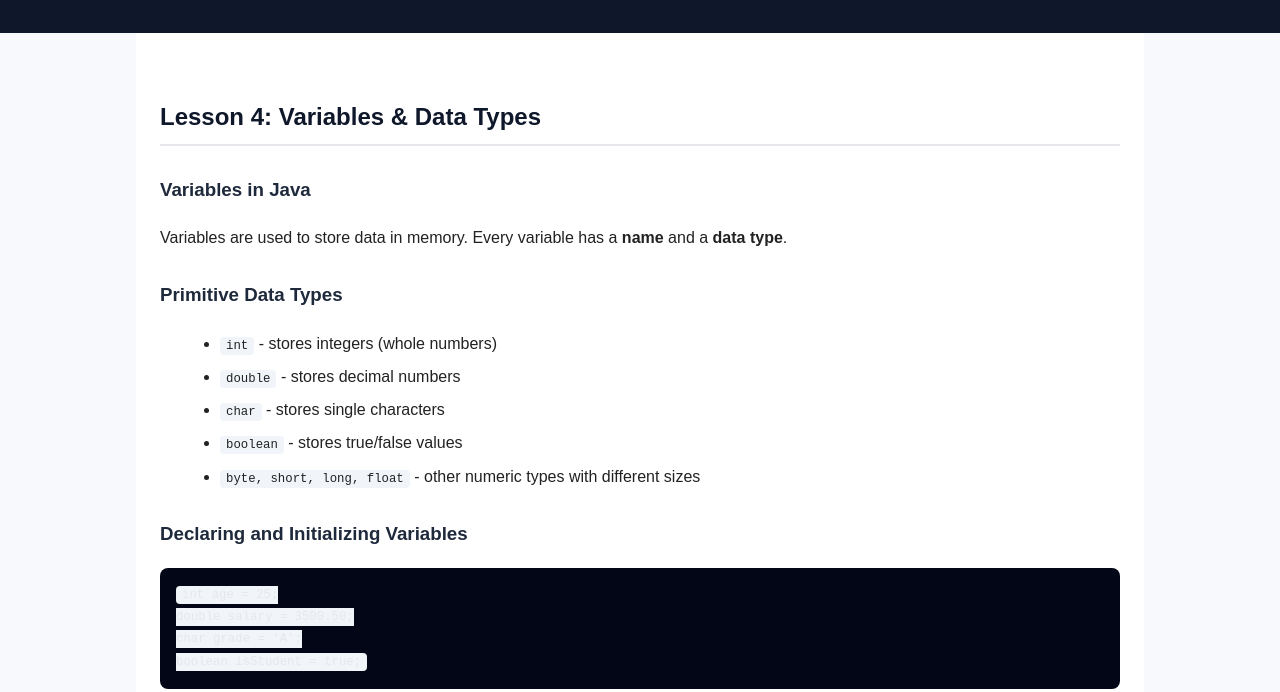
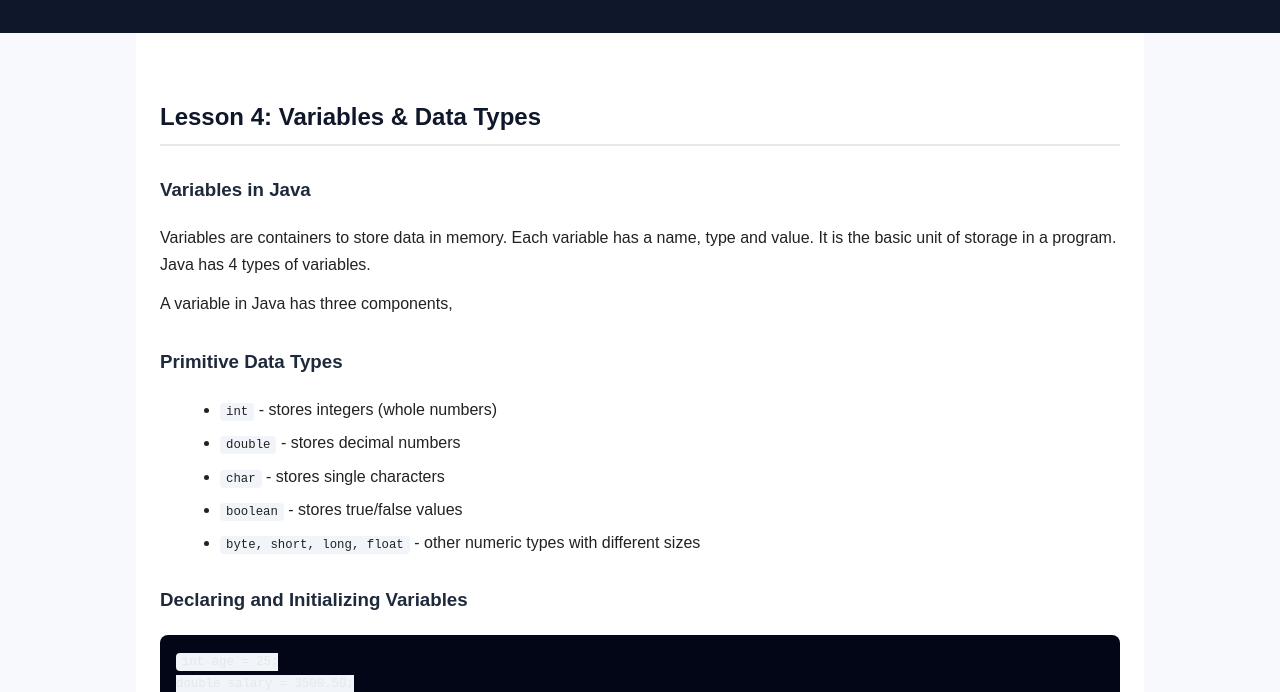
Before and after one commit to iamdabos/java-course, a plain HTML site: page lesson4.html in a window 1280 px wide. Shown: the part 108-800 px from the top of the page. Drawn offline with Linux system fonts and the light colour scheme.

Commit message:
Update lesson4.html

```diff
--- a/lesson4.html
+++ b/lesson4.html
@@ -37,8 +37,8 @@
     <h2>Lesson 4: Variables & Data Types</h2>
 
     <h3>Variables in Java</h3>
-    <p>Variables are used to store data in memory. Every variable has a <strong>name</strong> and a <strong>data type</strong>.</p>
-
+    <p>Variables are containers to store data in memory. Each variable has a name, type and value. It is the basic unit of storage in a program. Java has 4 types of variables.</p>
+    <p>A variable in Java has three components,</p>
     <h3>Primitive Data Types</h3>
     <ul>
       <li><code>int</code> - stores integers (whole numbers)</li>
```
